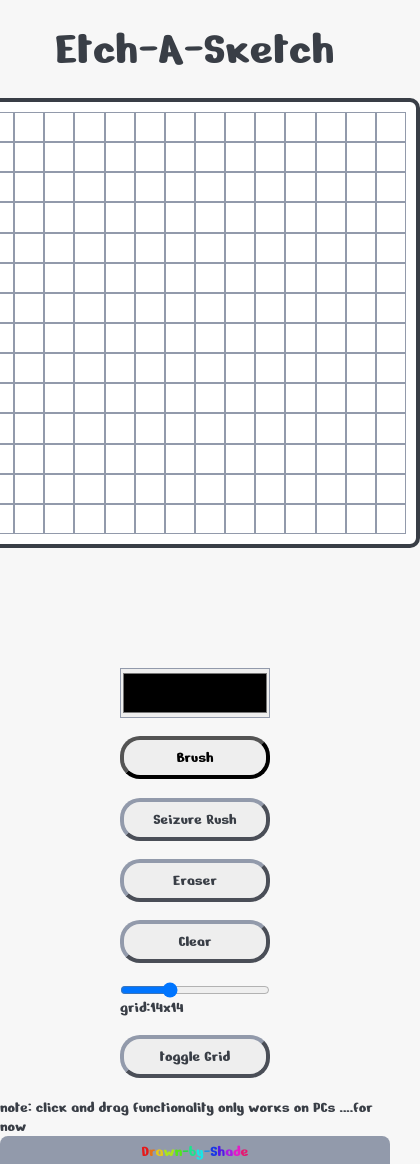
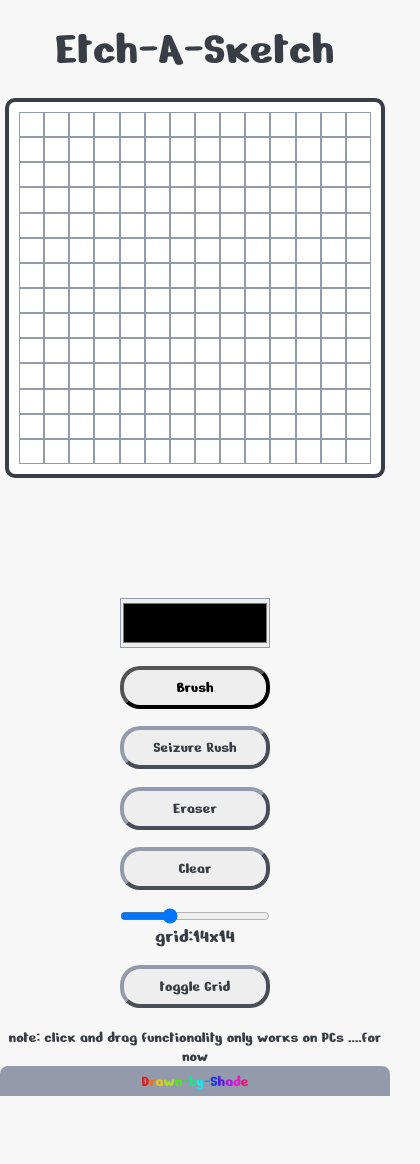
Before and after one commit to ShadeAyman/Etch-A-Sketch, a plain HTML site: page index.html in a window 390 px wide. Shown: the whole page, 420 px wide, since content can reach past the window. After the commit the page ends 1096 px from the top, so only its background shows below. Drawn offline with Linux system fonts and the light colour scheme.

Commit message:
made the page apit more phone frindly

```diff
--- a/styles.css
+++ b/styles.css
@@ -106,7 +106,13 @@ border-color: #EEEEEE;
     justify-content: center;
     width: 150px;
 }
-
+div>p{
+    font-size: 20px;
+}
+p
+{
+    text-align: center;
+}
 #footer {
     display: flex;
     justify-content: center;
@@ -125,6 +131,10 @@ border-color: #EEEEEE;
         font-size: 3em;
 
     }
+    #gridContainer {
+        width: 380px;
+        height: 380px;
+    }
 .body{
     flex-wrap: wrap;
 }
```
